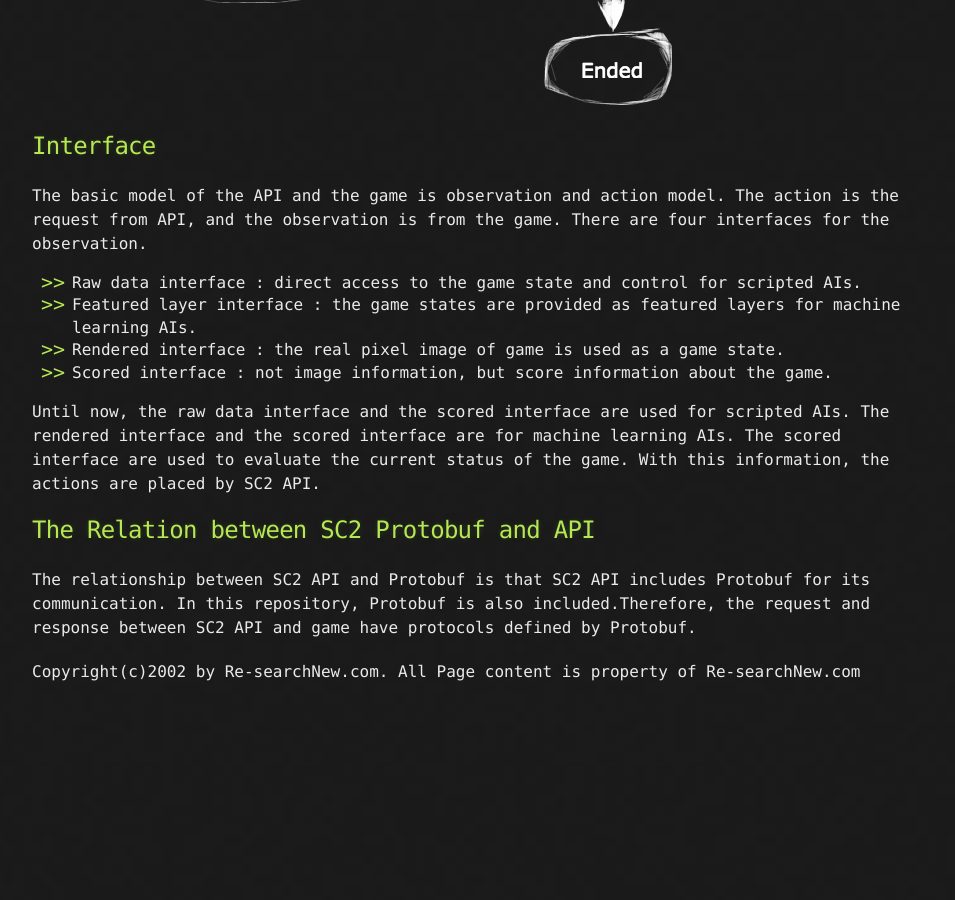
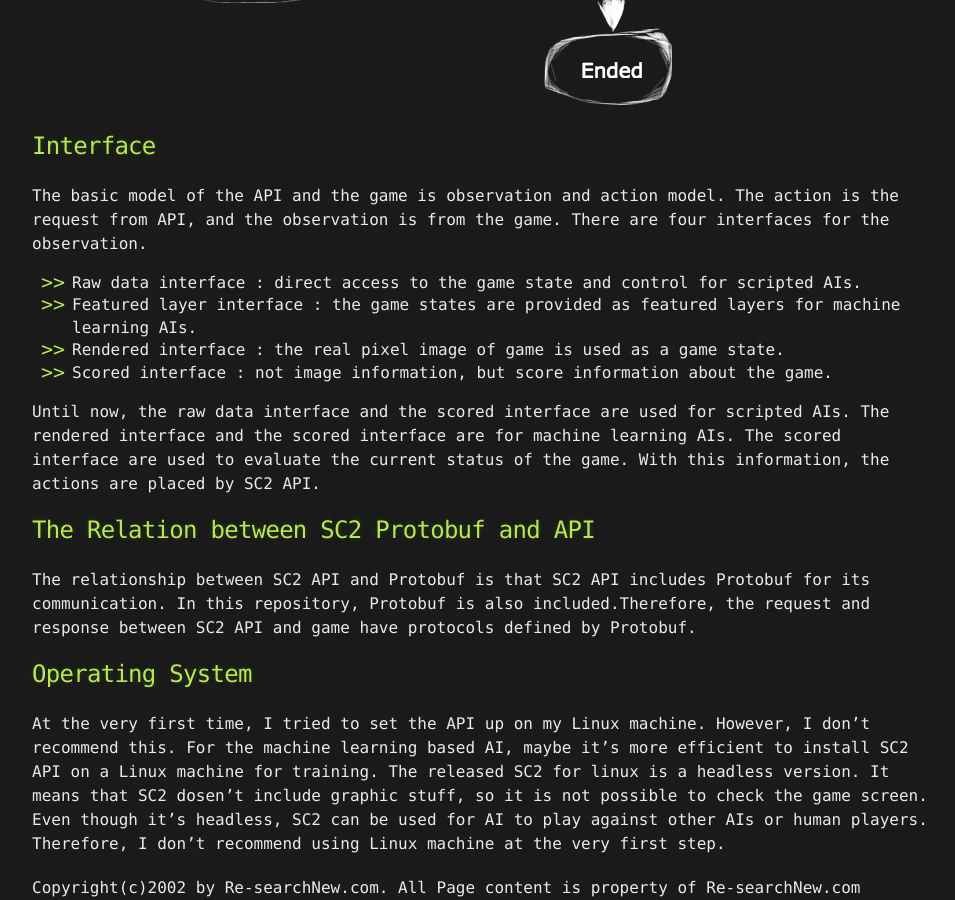
Before and after one commit to celindacain25/jin993.github.io, a Jekyll site: the page built from project/sc2AI/Plat/BlizAPI/blizAPI.md, in a window 1280 px wide and 900 px high, scrolled down 2428 px. Shown: the whole window, without its empty margins (158-1113 px from the left). Built offline with Jekyll 4.4.1, drawn with Linux system fonts in a browser that asks for light colours; comment, search, counter and statistics services are not loaded; before the commit the page ends 3112 px from its top, so only the background shows below that.

Commit message:
SC2API additional
SC2API additional

```diff
--- a/project/sc2AI/Plat/BlizAPI/blizAPI.md
+++ b/project/sc2AI/Plat/BlizAPI/blizAPI.md
@@ -41,3 +41,6 @@ Until now, the raw data interface and the scored interface are used for scripted
 
 ## The Relation between SC2 Protobuf and API
 The relationship between SC2 API and Protobuf is that SC2 API includes Protobuf for its communication. In this repository, Protobuf is also included.Therefore, the request and response between SC2 API and game have protocols defined by Protobuf.
+
+## Operating System
+At the very first time, I tried to set the API up on my Linux machine. However, I don't recommend this. For the machine learning based AI, maybe it's more efficient to install SC2 API on a Linux machine for training. The released SC2 for linux is a headless version. It means that SC2 dosen't include graphic stuff, so it is not possible to check the game screen. Even though it's headless, SC2 can be used for AI to play against other AIs or human players. Therefore, I don't recommend using Linux machine at the very first step.
```
